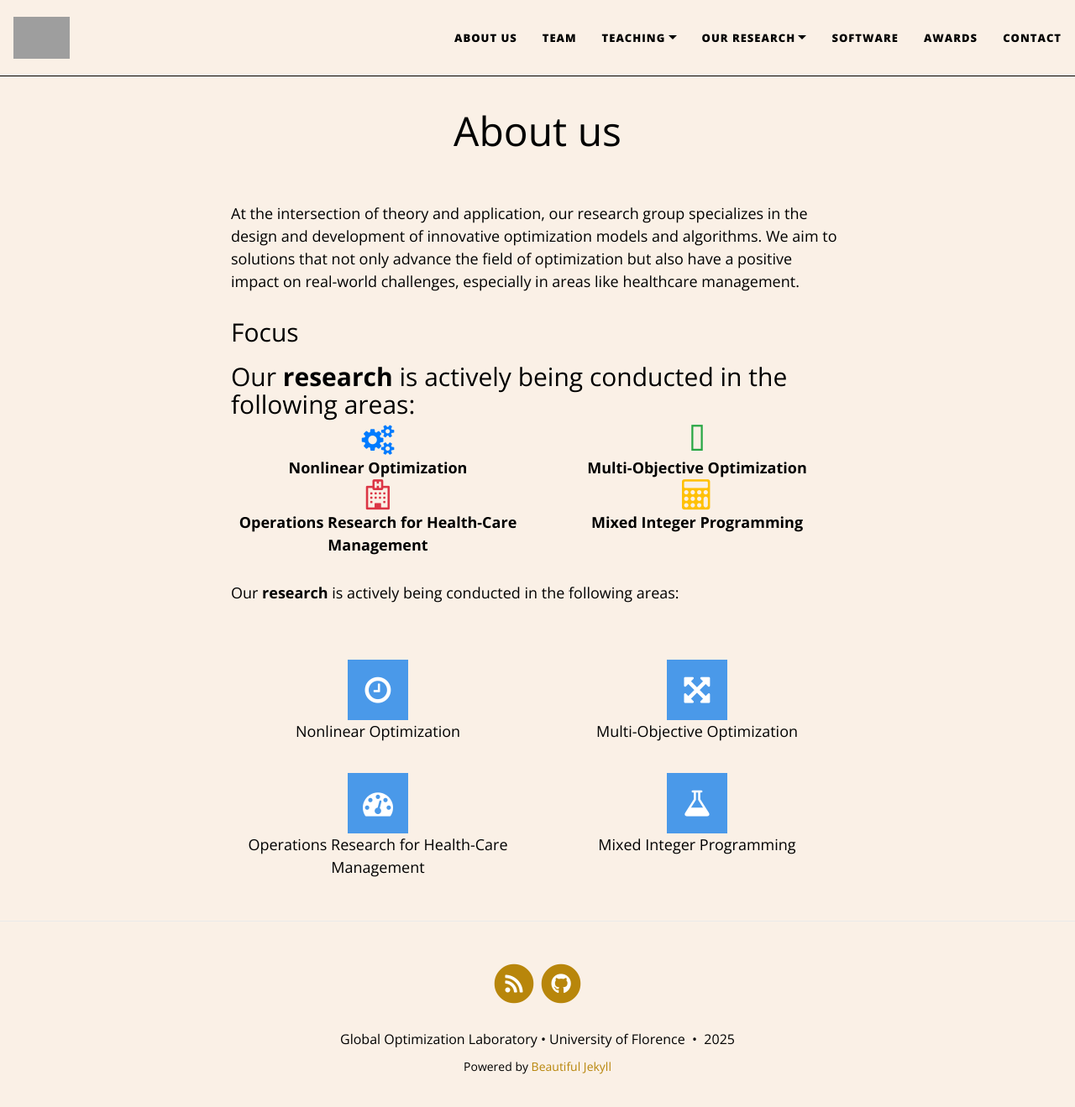
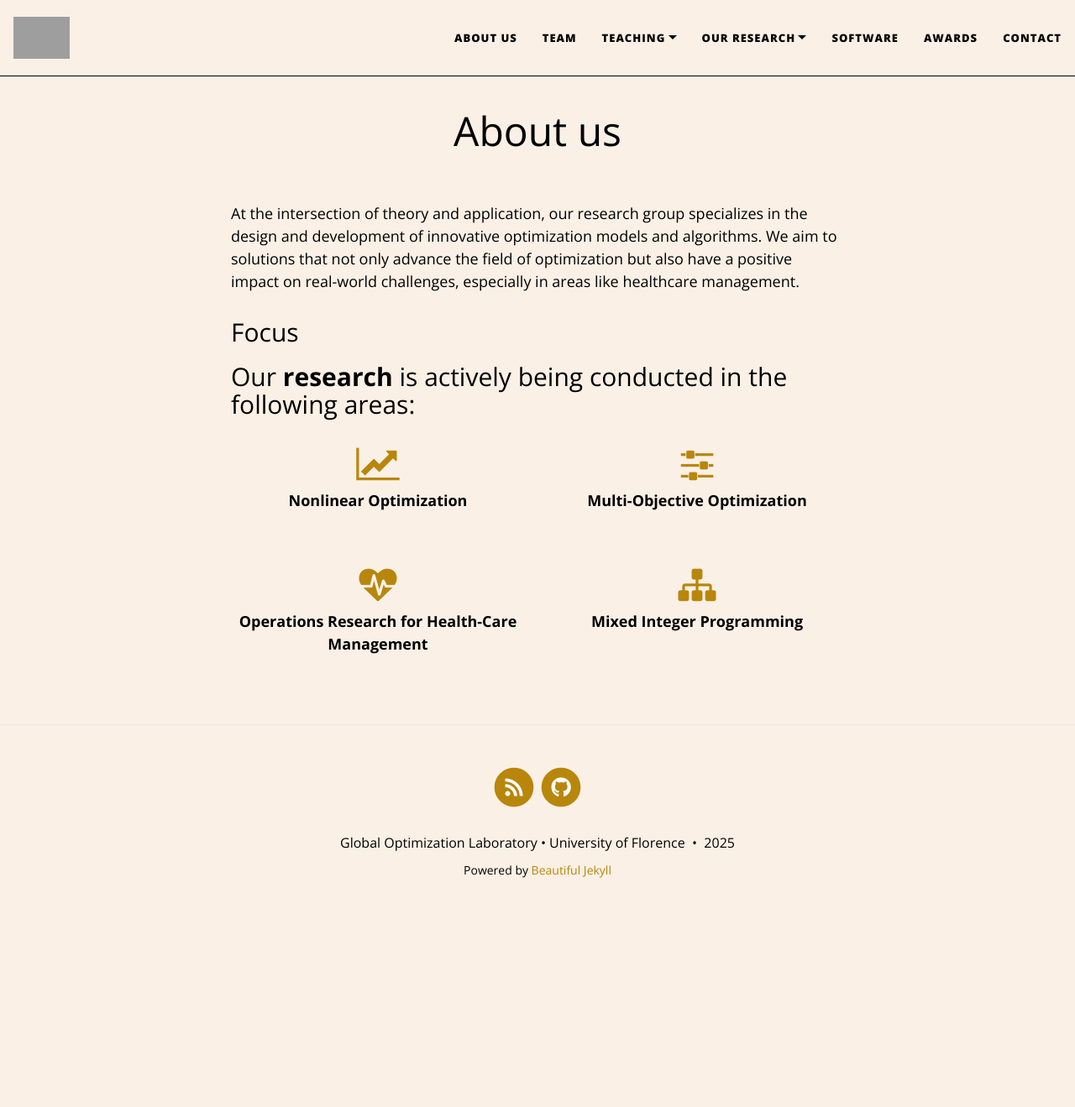
Before and after one commit to GOL-UniFI/GOL-UniFI.github.io, a Jekyll site: the page built from pages/about.md, in a window 1280 px wide and 1331 px high. Shown: the top 1319 px of the window at 84% size. Built offline with Jekyll 4.4.1, drawn with Linux system fonts in a browser that asks for light colours; nearby versions of some CDN libraries; grey boxes are pictures that could not be loaded.

Commit message:
Update about.md

```diff
--- a/pages/about.md
+++ b/pages/about.md
@@ -12,39 +12,40 @@ We aim to solutions that not only advance the field of optimization but also hav
 ## Focus
 <h2>Our <strong>research</strong> is actively being conducted in the following areas:</h2>
 
-<div class="row">
-  <div class="col-lg-6 col-md-12">
+<div class="row" style="margin-top: 2rem; row-gap: 2rem; display: flex; flex-wrap: wrap; justify-content: space-between;">
+
+  <div class="col-lg-6 col-md-12" style="margin-bottom: 2rem;">
     <div style="text-align: center;">
-      <span class="fa fa-cogs" style="color: #007BFF; font-size: 2em;"></span>
+      <span class="fa fa-chart-line" style="color: #B8860B; font-size: 2.5em; margin-bottom: 0.5rem;"></span>
       <div><strong>Nonlinear Optimization</strong></div>
     </div>
   </div>
 
-  <div class="col-lg-6 col-md-12">
+  <div class="col-lg-6 col-md-12" style="margin-bottom: 2rem;">
     <div style="text-align: center;">
-      <span class="fa fa-project-diagram" style="color: #28A745; font-size: 2em;"></span>
+      <span class="fa fa-sliders" style="color: #B8860B; font-size: 2.5em; margin-bottom: 0.5rem;"></span>
       <div><strong>Multi-Objective Optimization</strong></div>
     </div>
   </div>
 
-  <div class="col-lg-6 col-md-12">
+  <div class="col-lg-6 col-md-12" style="margin-bottom: 2rem;">
     <div style="text-align: center;">
-      <span class="fa fa-hospital" style="color: #DC3545; font-size: 2em;"></span>
+      <span class="fa fa-heartbeat" style="color: #B8860B; font-size: 2.5em; margin-bottom: 0.5rem;"></span>
       <div><strong>Operations Research for Health-Care Management</strong></div>
     </div>
   </div>
 
-  <div class="col-lg-6 col-md-12">
+  <div class="col-lg-6 col-md-12" style="margin-bottom: 2rem;">
     <div style="text-align: center;">
-      <span class="fa fa-calculator" style="color: #FFC107; font-size: 2em;"></span>
+      <span class="fa fa-sitemap" style="color: #B8860B; font-size: 2.5em; margin-bottom: 0.5rem;"></span>
       <div><strong>Mixed Integer Programming</strong></div>
     </div>
   </div>
+
 </div>
 
 
-
-Our **research** is actively being conducted in the following areas:
+<!-- Our **research** is actively being conducted in the following areas:
 <div class="row ">
   <div class="col-lg-6 col-md-12 col-xs-12 col-sm-12">
   <div style="text-align: center;"><span class="fa fa-clock-o icon_bg icon_square"></span><div> Nonlinear Optimization
@@ -61,6 +62,7 @@ Our **research** is actively being conducted in the following areas:
 </div>
 <br />
 </div>
+-->
 
 <!--
 
```
